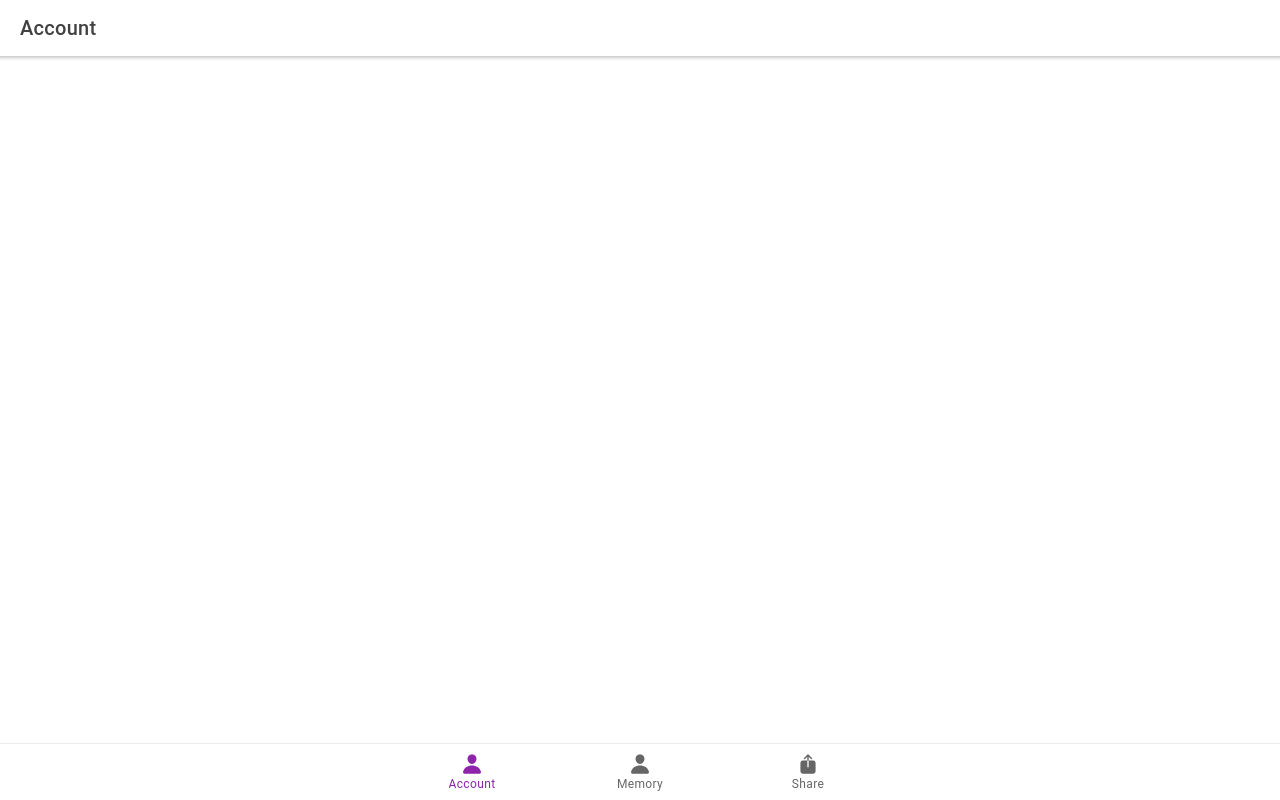
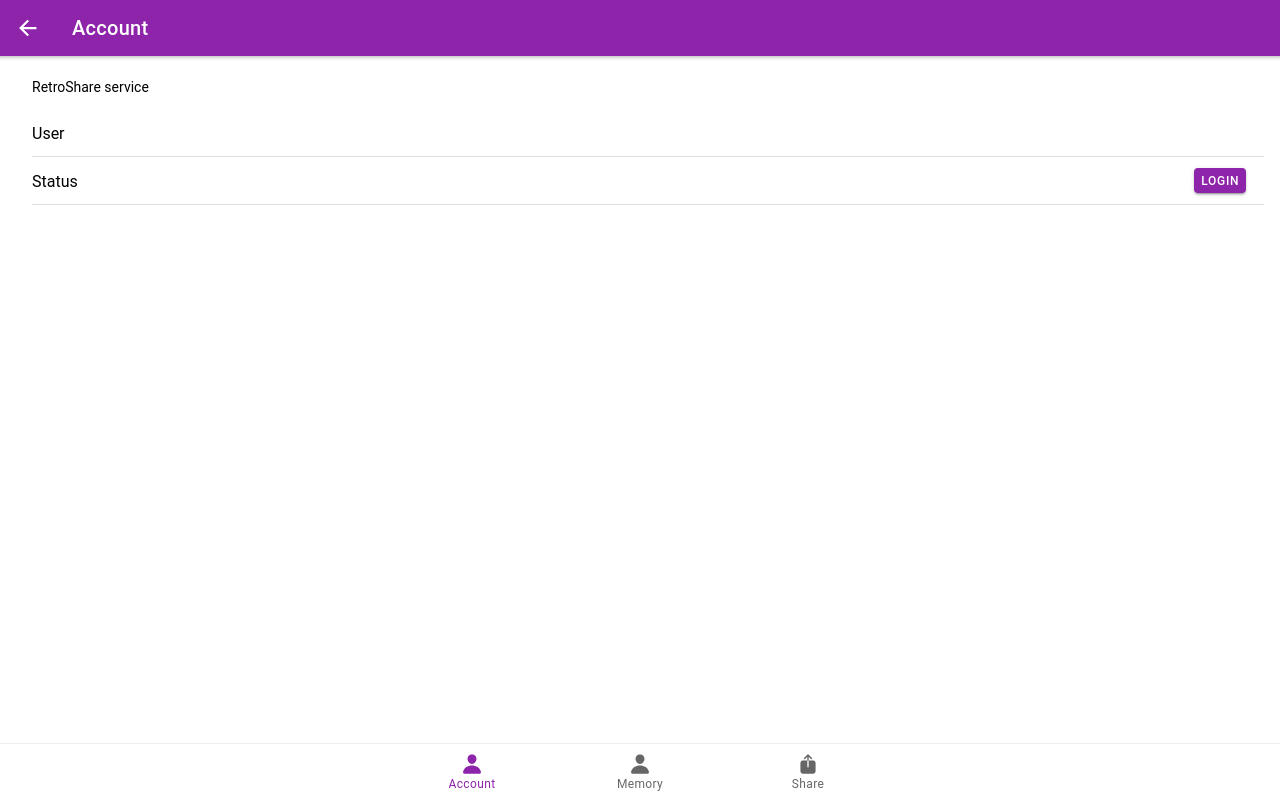
Before and after one commit to AlterMundi/elRepo.io-ionic, a React (Create React App) app: page /account in a window 1280 px wide. Built offline with nearby package versions, Linux system fonts and the light colour scheme; the HTML template or start-up script is replaced by a standard one.

Commit message:
add some data into account page

```diff
--- a/src/pages/accountPage.tsx
+++ b/src/pages/accountPage.tsx
@@ -2,23 +2,61 @@ import React from 'react';
 import {
   IonContent,
   IonHeader,
-  IonPage,
   IonTitle,
-  IonToolbar
+  IonToolbar,
+  IonItem,
+  IonLabel,
+  IonIcon,
+  IonText,
+  IonList,
+  IonListHeader,
+  IonButton,
+  IonButtons,
+  IonBackButton
 } from '@ionic/react';
+import { checkmarkCircleOutline, closeCircleOutline } from 'ionicons/icons';
+
 import './accountPage.css';
+import { useAuth } from '../RootContext';
+import { loadOrCreateUser } from '../api/actions/user/loadOrCreateAccount';
 
 const AccountPage: React.FC = () => {
+  const auth = useAuth();
   return (
-    <IonPage>
+    <>
       <IonHeader>
-        <IonToolbar>
+        <IonToolbar color={"primary"}>
+          <IonButtons slot={"start"}>
+          <IonBackButton defaultHref="/" />
+          </IonButtons>
           <IonTitle>Account</IonTitle>
         </IonToolbar>
       </IonHeader>
-      <IonContent>
+      <IonContent class="ion-padding-start ion-padding-end">
+        <IonList>
+          <IonListHeader>
+            RetroShare service
+          </IonListHeader>
+          <IonItem>
+              <IonLabel>
+                User
+              </IonLabel>
+              <IonText slot={'end'}>
+                {auth.account.split('-')[0]}
+              </IonText>
+          </IonItem>
+          <IonItem>
+              <IonLabel>
+                Status
+              </IonLabel>
+              { auth.loggedIn
+                 ? <IonIcon  icon={checkmarkCircleOutline} slot="end" color={'success'} />
+                 : <IonButton onClick={()=>loadOrCreateUser()}>Login</IonButton>
+              }
+          </IonItem>
+        </IonList>
       </IonContent>
-    </IonPage>
+    </>
   )
 };
 
```
